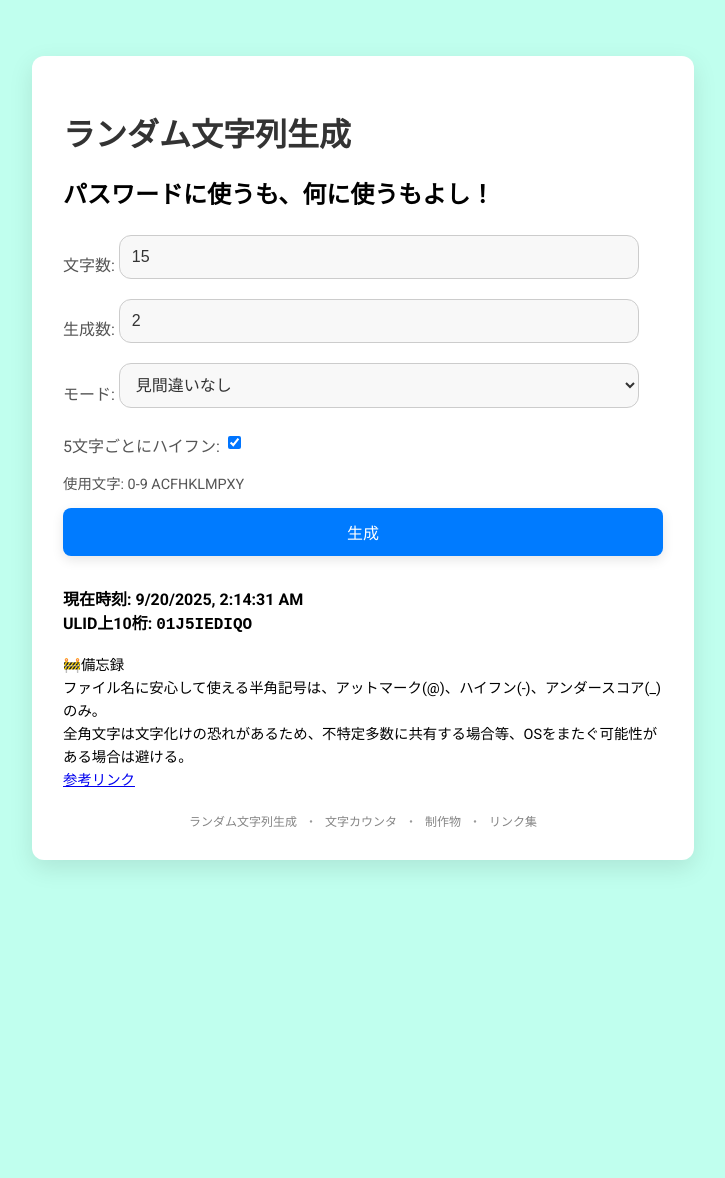
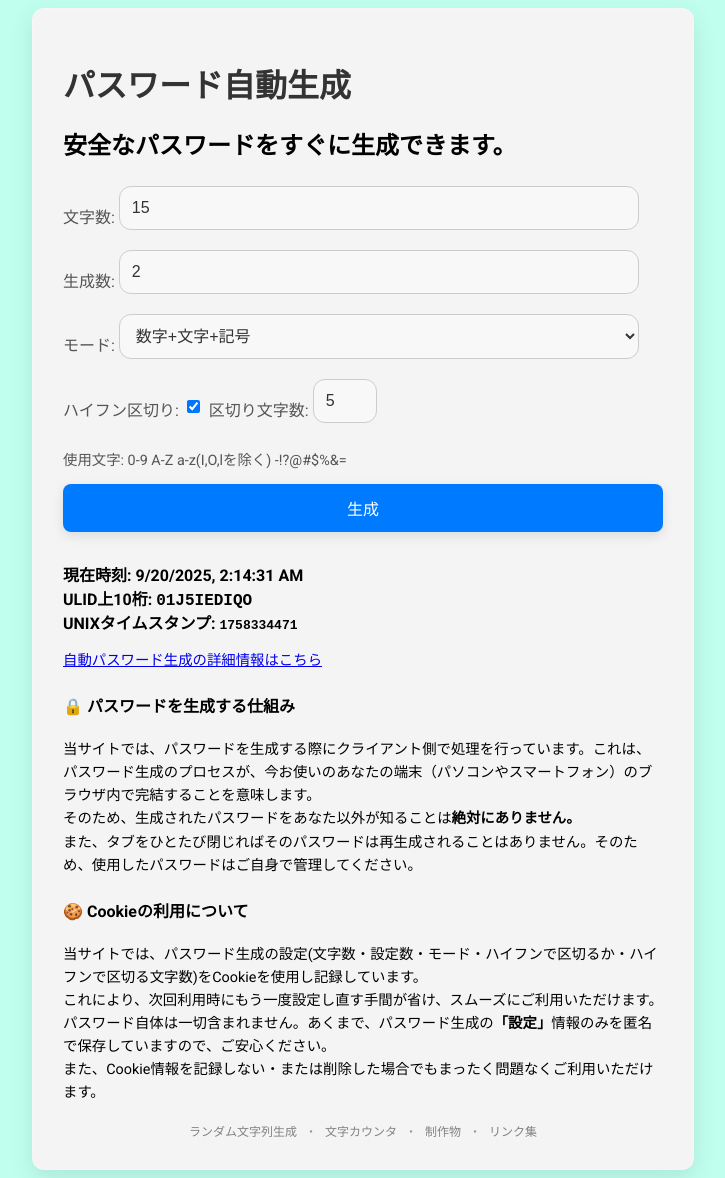
Before and after one commit to Usuiensan/usuiensan, a Jekyll site: the page built from index.html, in a window 1280 px wide. Shown: the whole page, without its empty margins (277-1002 px from the left). Built offline with Jekyll 4.4.1, drawn with Linux system fonts in a browser that asks for light colours; some web fonts are replaced; before the commit the page ends 916 px from its top, so only the background shows below that.

Commit message:
パスワード生成機能の改善と新しいULIDおよびUUIDモードの追加、UIの調整

```diff
--- a/assets/js/pwgenescript.js
+++ b/assets/js/pwgenescript.js
@@ -42,6 +42,7 @@
     const countInput = document.getElementById('count');
     const modeSelect = document.getElementById('mode');
     const hyphenateCheckbox = document.getElementById('hyphenate');
+    const hyphenLengthInput = document.getElementById('hyphenLength');
 
     if (paramLength !== null) {
         lengthInput.value = paramLength;
@@ -66,6 +67,22 @@
     const generateButton = document.getElementById('generate');
     const resultDiv = document.getElementById('result');
     const characterInfo = document.getElementById('character-info');
+    const hyphenWarning = document.getElementById('hyphen-warning');
+
+    function updateUlidHyphenWarning() {
+        if (modeSelect.value === 'ulid' && hyphenateCheckbox.checked) {
+            hyphenWarning.innerHTML = 'ハイフン区切りはULIDの規格に定められていません。<br>単なるランダムな文字列としてご利用ください。';
+            hyphenWarning.style.display = '';
+            } else if (modeSelect.value === 'uuid' && hyphenateCheckbox.checked) {
+                hyphenWarning.innerHTML = '※ UUIDモードでは区切り文字数は指定できません'; // 本文と同じ色で表示
+                hyphenWarning.style.display = '';
+        } else {
+            hyphenWarning.style.display = 'none';
+        }
+    }
+    modeSelect.addEventListener('change', updateUlidHyphenWarning);
+    hyphenateCheckbox.addEventListener('change', updateUlidHyphenWarning);
+    updateUlidHyphenWarning();
 
     // Cookie操作関数
     function setCookie(name, value, days = 365) {
@@ -90,10 +107,24 @@
         return randomString;
     };
 
-    // 文字列を5文字ごとにハイフンで区切る関数
+    // 文字列を指定文字数ごとにハイフンで区切る関数（ULIDモードは5-5-4-4-4-4区切り）
     const hyphenate = (str) => {
-        const regex = /.{5}/g;
-        return str.match(regex)?.join('-') + (str.length % 5 !== 0 ? '-' + str.substring(str.length - (str.length % 5)) : '');
+        // ULIDモードは26文字固定: 5-5-4-4-4-4
+        if (modeSelect.value === 'ulid' && str.length === 26) {
+            return str.slice(0,5) + '-' +
+                   str.slice(5,10) + '-' +
+                   str.slice(10,14) + '-' +
+                   str.slice(14,18) + '-' +
+                   str.slice(18,22) + '-' +
+                   str.slice(22,26);
+        }
+        // 通常は指定文字数ごと
+        let len = 5;
+        if (hyphenLengthInput && hyphenLengthInput.value) {
+            len = Math.max(1, parseInt(hyphenLengthInput.value));
+        }
+        const regex = new RegExp(`.{1,${len}}`, 'g');
+        return str.match(regex)?.join('-');
     };
 
     // モードに応じた説明を更新する関数
@@ -126,6 +157,9 @@
             case 'ulid':
                 characterSetDescription = "使用文字: A-Z 2-7 (長さは26文字固定)";
                 break;
+            case 'uuid':
+                characterSetDescription = "使用文字: 0-9 a-f (長さは36文字固定、8-4-4-4-12のハイフン区切り)";
+                break;
             default:
                 characterSetDescription = "";
         }
@@ -139,28 +173,27 @@
     // 初期表示後に自動生成＆コピー判定
     autoGenerateAndCopyIfNeeded();
 
-    // ULIDモード時のハイフンチェックボックスの制御
-    modeSelect.addEventListener('change', () => {
-        if (modeSelect.value === 'ulid') {
-            hyphenateCheckbox.disabled = true;
-            hyphenateCheckbox.checked = false;
-        } else {
-            hyphenateCheckbox.disabled = false;
-        }
-    });
-
-    // 現在時刻とULID形式の時刻を表示する関数
     const updateTimestampDisplay = () => {
         const timestampDisplay = document.getElementById('timestamp-display');
         const currentTimestamp = new Date().toLocaleString();
         const ulidTimestamp = Math.floor(Date.now()).toString(32).toUpperCase().padStart(10, '0');
+        const unixTimestamp = Math.floor(Date.now() / 1000);
 
-        timestampDisplay.innerHTML = `現在時刻: ${currentTimestamp}<br>ULID上10桁: <span id='ulid-timestamp' style='font-family: "OCR B", monospace; cursor: pointer;'>${ulidTimestamp}</span>`;
+        timestampDisplay.innerHTML = `現在時刻: ${currentTimestamp}<br>ULID上10桁: <span id='ulid-timestamp' style='font-family: "OCR B", monospace; cursor: pointer;'>${ulidTimestamp}</span><br>UNIXタイムスタンプ: <span id='unix-timestamp' style='font-family: monospace; cursor: pointer;'>${unixTimestamp}</span>`;
 
         const ulidTimestampElement = document.getElementById('ulid-timestamp');
         ulidTimestampElement.addEventListener('click', () => {
             navigator.clipboard.writeText(ulidTimestamp).then(() => {
                 alert('ULID形式の時刻をコピーしました！');
+            }).catch(err => {
+                console.error('コピーに失敗しました: ', err);
+            });
+        });
+
+        const unixTimestampElement = document.getElementById('unix-timestamp');
+        unixTimestampElement.addEventListener('click', () => {
+            navigator.clipboard.writeText(unixTimestamp.toString()).then(() => {
+                alert('UNIXタイムスタンプをコピーしました！');
             }).catch(err => {
                 console.error('コピーに失敗しました: ', err);
             });
@@ -181,17 +214,18 @@
         setCookie('pwgen_hyphenate', hyphenateCheckbox.checked);
 
         if (isNaN(length) || length <= 0) {
-            alert('有効な文字数を入力してください。');
+            alert('1以上の値を入力してください。');
             return;
         }
         if (isNaN(count) || count <= 0) {
-            alert('有効な生成回数を入力してください。');
+            alert('1以上の値を入力してください。');
             return;
         }
         const selectedMode = modeSelect.value;
         let characters = '';
         resultDiv.innerHTML = '';
         for (let i = 0; i < count; i++) {
+
                 let randomString;
                 if (selectedMode === 'ulid') {
                     const timestamp = Math.floor(Date.now()).toString(32).toUpperCase().padStart(10, '0');
@@ -200,6 +234,20 @@
                         return chars[Math.floor(Math.random() * chars.length)];
                     }).join('');
                     randomString = `${timestamp}${randomPart}`;
+                    if (hyphenateCheckbox.checked) {
+                        randomString = hyphenate(randomString);
+                    }
+                } else if (selectedMode === 'uuid') {
+                    if (window.crypto && window.crypto.randomUUID) {
+                        randomString = window.crypto.randomUUID();
+                    } else {
+                        // crypto.randomUUID が使えない場合の簡易実装
+                        alert('このブラウザはUUIDv4の生成に完全には対応していません。生成されるUUIDは厳密には規格に準拠しない場合があります。');
+                        randomString = 'xxxxxxxx-xxxx-4xxx-yxxx-xxxxxxxxxxxx'.replace(/[xy]/g, function(c) {
+                            var r = Math.random() * 16 | 0, v = c === 'x' ? r : (r & 0x3 | 0x8);
+                            return v.toString(16);
+                        });
+                    }
                 } else {
                     switch (selectedMode) {
                         case 'url':
@@ -227,9 +275,7 @@
                             alert('モードを選択してください。');
                             return;
                     }
-
                     randomString = generateRandomString(length, characters);
-
                     if (hyphenateCheckbox.checked) {
                         randomString = hyphenate(randomString);
                     }
--- a/index.html
+++ b/index.html
@@ -2,8 +2,8 @@
 layout: default
 title: 自動パスワード生成できるくん
 ---
-<h1>ランダム文字列生成</h1>
-<h2>パスワードに使うも、何に使うもよし！</h2>
+<h1>パスワード自動生成</h1>
+<h2>安全なパスワードをすぐに生成できます。</h2>
 <label for="length">文字数:</label>
 <input type="number" id="length" value="15" min="1">
 <br>
@@ -13,30 +13,49 @@
 <label for="mode">モード:</label>
 <select id="mode">
     <option value="url">URL向け</option>
-    <option value="noConfuse" selected>見間違いなし</option>
+    <option value="noConfuse">見間違いなし</option>
     <option value="numberOnly">数字</option>
     <option value="numberAndLower">数字+小文字</option>
     <option value="numberAndUpper">数字+大文字</option>
     <option value="numberAndAlphabet">数字+文字</option>
-    <option value="numberAndAlphabetAndSymbols">数字+文字+記号</option>
-    <option value="ulid">ULID (字数・ハイフン機能使用不可)</option>
+    <option value="numberAndAlphabetAndSymbols" selected>数字+文字+記号</option>
+    <option value="ulid">ULID（26文字固定）</option>
+    <option value="uuid">UUID (v4)</option>
 </select>
 <br>
-<label for="hyphenate">5文字ごとにハイフン:</label>
+<label for="hyphenate">ハイフン区切り:</label>
 <input type="checkbox" id="hyphenate" checked>
+<label for="hyphenLength">区切り文字数:</label>
+<input type="number" id="hyphenLength" value="5" min="1" style="width:4em;">
+<div class="note" id="hyphen-warning" style="display:none;">このモードでは区切り文字数は指定できません</div>
 <div id="character-info"></div>
 <button id="generate">生成</button>
 <div id="result">
 </div>
 <div id="timestamp-display" style="margin-top: 10px; font-weight: bold;"></div>
-
-<p>
-    🚧備忘録
-    <br>ファイル名に安心して使える半角記号は、アットマーク(@)、ハイフン(-)、アンダースコア(_)のみ。
-    <br>全角文字は文字化けの恐れがあるため、不特定多数に共有する場合等、OSをまたぐ可能性がある場合は避ける。
-    <br><a href="https://ascii.jp/elem/000/004/030/4030753/2/" target="_blank" rel="noopener">参考リンク</a>
+<p style="margin:1em 0;">
+  <a href="password_gene_info.html">自動パスワード生成の詳細情報はこちら</a>
 </p>
-<p>
-
-</p>
+<h4>🔒 パスワードを生成する仕組み</h4>
+<p>当サイトでは、パスワードを生成する際にクライアント側で処理を行っています。これは、パスワード生成のプロセスが、今お使いのあなたの端末（パソコンやスマートフォン）のブラウザ内で完結することを意味します。<br>そのため、生成されたパスワードをあなた以外が知ることは<b>絶対にありません。</b><br>また、タブをひとたび閉じればそのパスワードは再生成されることはありません。そのため、使用したパスワードはご自身で管理してください。</p>
+<h4>🍪 Cookieの利用について</h4>
+<p>当サイトでは、パスワード生成の設定(文字数・設定数・モード・ハイフンで区切るか・ハイフンで区切る文字数)をCookieを使用し記録しています。<br>これにより、次回利用時にもう一度設定し直す手間が省け、スムーズにご利用いただけます。<br>パスワード自体は一切含まれません。あくまで、パスワード生成の<b>「設定」</b>情報のみを匿名で保存していますので、ご安心ください。<br>また、Cookie情報を記録しない・または削除した場合でもまったく問題なくご利用いただけます。</p>
 <script src="{{ '/assets/js/pwgenescript.js' | relative_url }}"></script>
+<script>
+document.addEventListener('DOMContentLoaded', function() {
+  var modeSelect = document.getElementById('mode');
+  var hyphenLengthInput = document.getElementById('hyphenLength');
+  var hyphenWarning = document.getElementById('hyphen-warning');
+  function updateHyphenWarning() {
+    if (modeSelect.value === 'uuid' || modeSelect.value === 'ulid') {
+      hyphenLengthInput.disabled = true;
+      hyphenWarning.style.display = '';
+    } else {
+      hyphenLengthInput.disabled = false;
+      hyphenWarning.style.display = 'none';
+    }
+  }
+  modeSelect.addEventListener('change', updateHyphenWarning);
+  updateHyphenWarning();
+});
+</script>
--- a/style.css
+++ b/style.css
@@ -9,7 +9,7 @@
 }
 
 .container {
-    background-color: #fff;
+    background-color: #f4f4f4;
     padding: 30px;
     border-radius: 12px;
     box-shadow: 0 8px 24px rgba(0, 0, 0, 0.1);
@@ -17,6 +17,19 @@
     border: 1px solid rgba(255, 255, 255, 0.2);
     width: 80%;
     max-width: 600px;
+}
+.note {
+    background: #fffbe6;
+    border-left: 6px solid #ffd700;
+    padding: 1em;
+    margin: 1em 0;
+    border-radius: 4px;
+    color: #333;
+    font-size: 1em;
+    box-shadow: 0 2px 8px rgba(0,0,0,0.05);
+    z-index: 1;
+    opacity: 1;
+    pointer-events: auto;
 }
 
 /* 箇条書きを左揃えにする */
```
Also changed, not shown: password_gene_info.html (added, +126 -0 lines), what-is-ulid.html (added, +65 -0 lines). Lines whose indentation alone changed are shown as unchanged.
